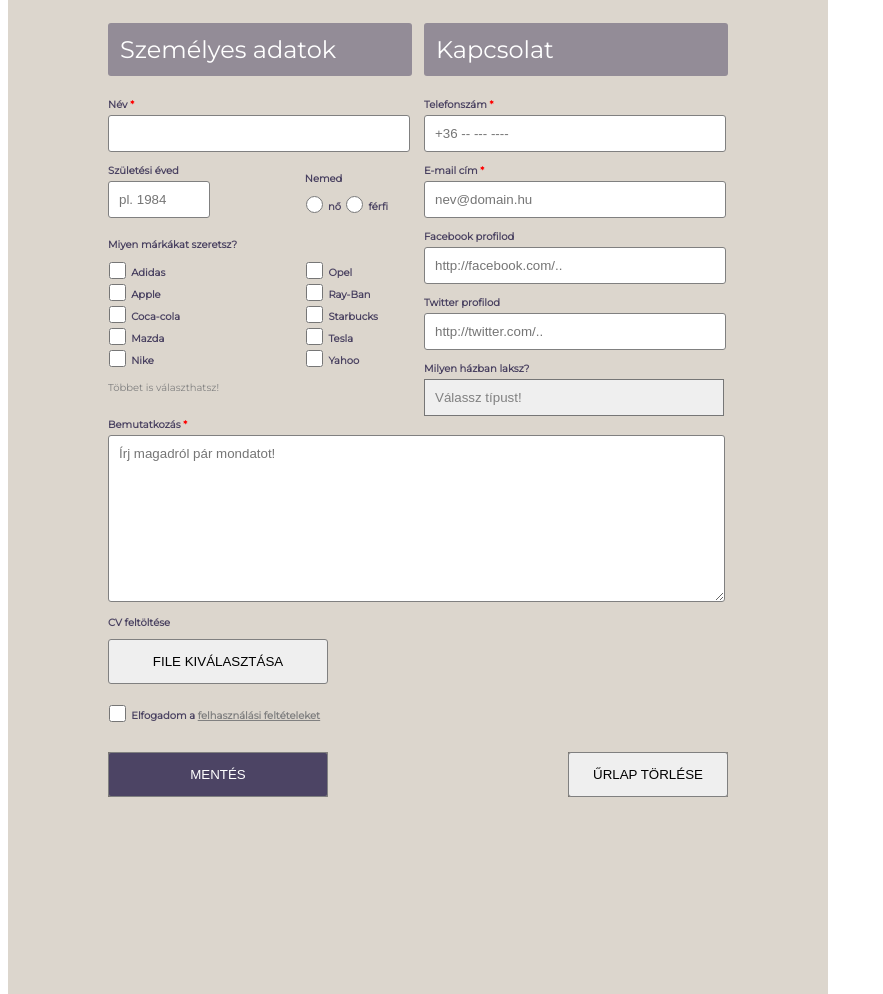
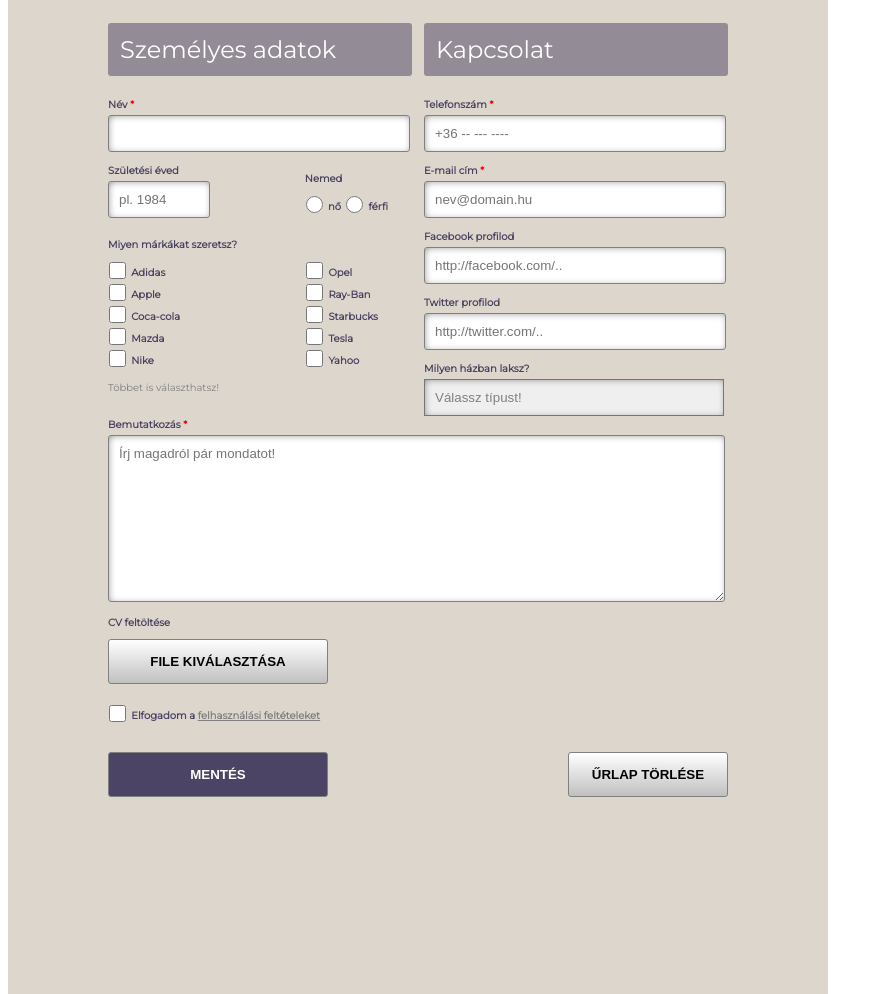
Before and after one commit to greenfox-zerda-lasers/matheb, a plain HTML site: page week-02/day-2/form.html in a window 1280 px wide. Shown: the part 187-1181 px from the top of the page, without its empty margins (0-883 px from the left). Drawn offline with Linux system fonts and the light colour scheme.

Commit message:
Added button design, box-shadow, gradient colouring

```diff
--- a/week-02/day-2/form.css
+++ b/week-02/day-2/form.css
@@ -84,6 +84,7 @@ input[type="number"]{
   border: 1px solid grey;
   border-radius: 3px;
   margin-bottom: 10px;
+  box-shadow: inset 1px 1px 10px -4px rgba(0,0,0,0.75);
 }
 
 #second{
@@ -99,6 +100,7 @@ textarea{
   border-radius: 3px;
   width: 595px;
   font-family: Arial;
+  box-shadow: inset 1px 1px 10px -4px rgba(0,0,0,0.75);
 }
 
 div > input[type="number"]{
@@ -120,6 +122,7 @@ div > input[type="number"]{
 }
 
 button{
+  font-weight: bold;
   height: 45px;
   border-radius: 3px;
   padding: 10px;
@@ -129,6 +132,10 @@ button{
 
 .button{
   margin-bottom: 20px;
+}
+
+.button > button{
+  background: linear-gradient(0deg, rgba(192,192,192,1) 0%, rgba(255,255,255,1) 100%);
 }
 
 input[type="checkbox"], input[type="radio"]{
@@ -157,11 +164,6 @@ label > strong{
   box-shadow: 2px;
 }
 
-.save > button{
-  color: white;
-  background-color: #4C4464;
-}
-
 .reset > button{
   width: 160px;
 }
@@ -183,15 +185,18 @@ select{
   width: 300px;
   padding: 10px;
   color: grey;
+  box-shadow: inset 1px 1px 10px -4px rgba(0,0,0,0.75);
 }
 
 .valassz{
   display: none;
 }
 
-.save, .reset{
-  font-weight: bold;
-  padding-bottom: 0px;
-  margin-bottom: 0px;
-  box-shadow: inset 2px 0px 21px -4px rgba(0,0,0,0.75)
+.reset > button{
+  background: linear-gradient(0deg, rgba(192,192,192,1) 0%, rgba(255,255,255,1) 100%);
 }
+
+.save > button{
+  color: white;
+  background-color: #4C4464;
+}
```
